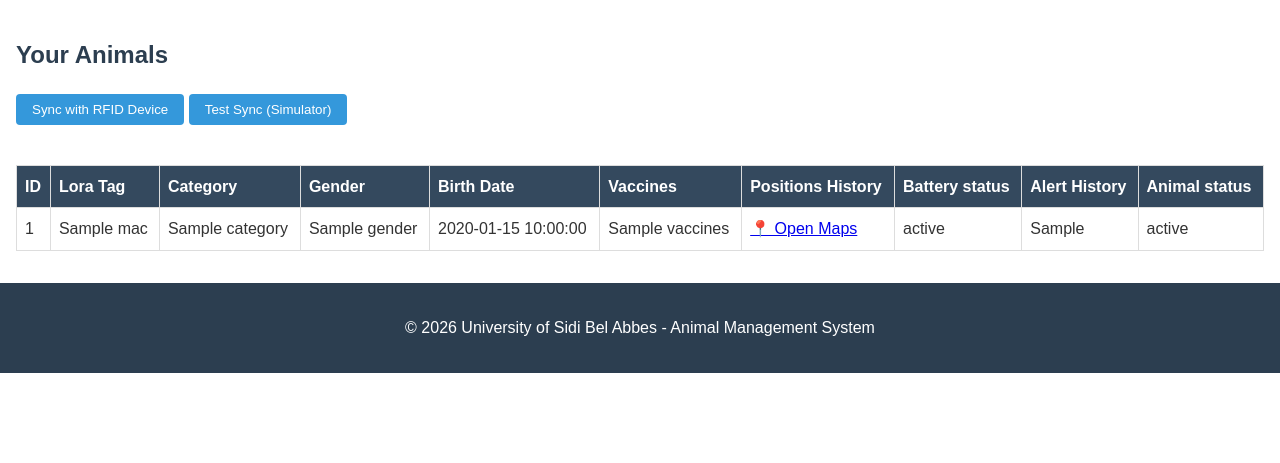
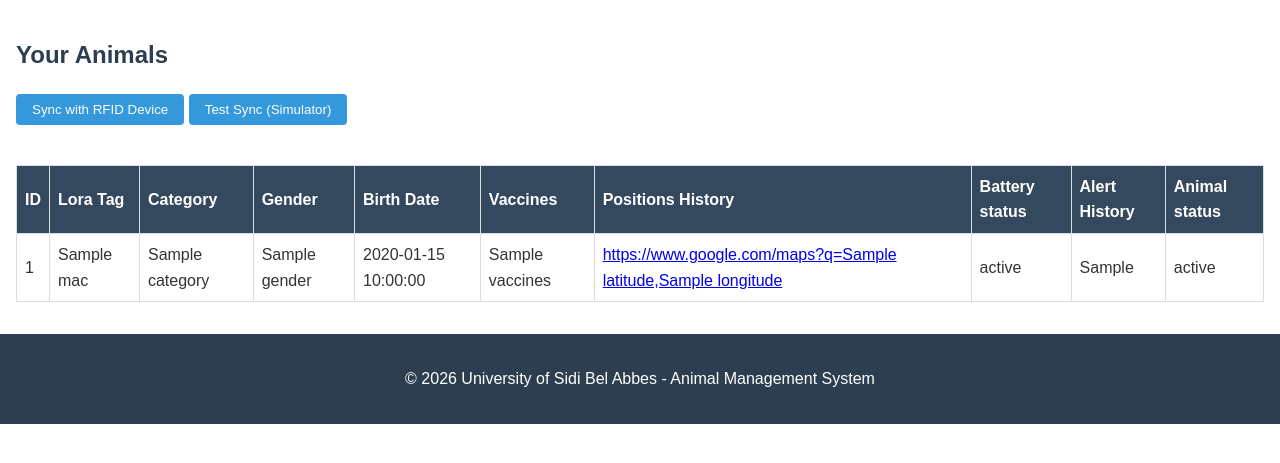
Before and after one commit to animalmanagementbouclelora2526/animal_management, a Flask app: template templates/eleveur/dashboard.html in a window 1280 px wide. Shown: the part 168-631 px from the top of the page. Run offline with Flask 3, Linux system fonts and the light colour scheme; the template is opened without the code that fills it: most values are stand-ins (such as "Sample title", 1, 10 or a date in 2020); parts of the project's set-up code (start-up, migrations or seed data) failed here and were passed over.

Commit message:
Update dashboard.html

```diff
--- a/templates/eleveur/dashboard.html
+++ b/templates/eleveur/dashboard.html
@@ -37,7 +37,7 @@
                         <td>
                             <a href="https://www.google.com/maps?q={{ animal.Latitude }},{{ animal.Longitude }}"
                                 target="_blank">
-                                📍 Open Maps
+                                https://www.google.com/maps?q={{ animal.Latitude }},{{ animal.Longitude }}
                             </a>
                         </td>
                         <td>{{ animal['Battery_status'] }}</td>
```
